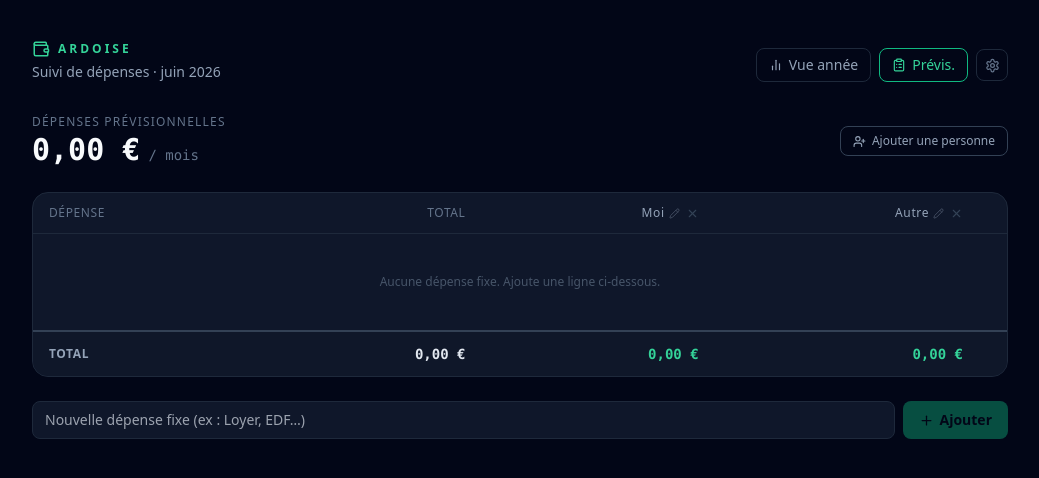
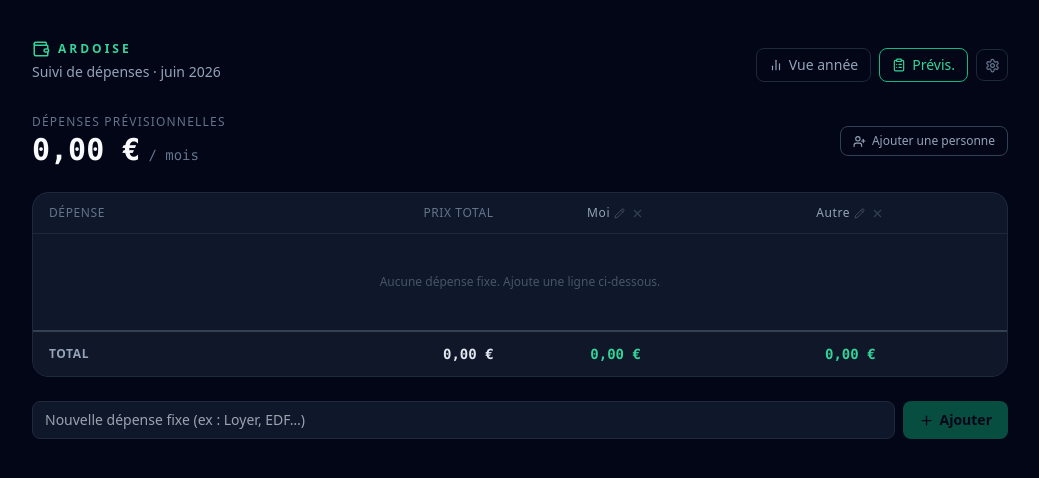
Before and after one commit to Urgog/ardoise, a React (Vite) app: page / in a window 1280 px wide. Both pictures are taken after a click on the button "Prévis.". Shown: the top 478 px of the page, without its empty margins (120-1159 px from the left). Built offline with nearby package versions, Linux system fonts and the light colour scheme.

Commit message:
feat(forecast): repartition par pourcentage, montant calcule automatiquement

```diff
--- a/src/Ardoise.jsx
+++ b/src/Ardoise.jsx
@@ -622,47 +622,50 @@ function ForecastView({ people, items, onChangePeople, onChangeItems }) {
   const [editingPerson, setEditingPerson] = useState(null);
   const [editingPersonName, setEditingPersonName] = useState("");
 
-  const totalItem = (item) => people.reduce((s, p) => s + (parseFloat(item.shares?.[p.id]) || 0), 0);
-  const totalPerson = (pid) => items.reduce((s, it) => s + (parseFloat(it.shares?.[pid]) || 0), 0);
-  const grandTotal = items.reduce((s, it) => s + totalItem(it), 0);
+  const fmtEUR = new Intl.NumberFormat("fr-FR", { style: "currency", currency: "EUR" });
+
+  // montant d'une personne sur un item = total * (pct / 100)
+  const personAmount = (item, pid) => {
+    const total = parseFloat(item.total) || 0;
+    const pct = parseFloat(item.pcts?.[pid]) || 0;
+    return total * pct / 100;
+  };
+  const totalPerson = (pid) => items.reduce((s, it) => s + personAmount(it, pid), 0);
+  const grandTotal = items.reduce((s, it) => s + (parseFloat(it.total) || 0), 0);
 
   const addItem = () => {
     if (!newLabel.trim()) return;
-    const shares = {};
-    people.forEach((p) => (shares[p.id] = 0));
-    onChangeItems([...items, { id: Date.now().toString(36), label: newLabel.trim(), shares }]);
+    const pcts = {};
+    // répartition équitable par défaut
+    const share = people.length ? Math.round(100 / people.length) : 0;
+    people.forEach((p, i) => (pcts[p.id] = i === people.length - 1 ? 100 - share * (people.length - 1) : share));
+    onChangeItems([...items, { id: Date.now().toString(36), label: newLabel.trim(), total: 0, pcts }]);
     setNewLabel("");
   };
 
-  const updateShare = (itemId, pid, val) => {
+  const updateTotal = (itemId, val) =>
+    onChangeItems(items.map((it) => it.id === itemId ? { ...it, total: val === "" ? "" : parseFloat(val) || 0 } : it));
+
+  const updatePct = (itemId, pid, val) =>
     onChangeItems(items.map((it) =>
-      it.id === itemId ? { ...it, shares: { ...it.shares, [pid]: val === "" ? "" : parseFloat(val) || 0 } } : it
+      it.id === itemId ? { ...it, pcts: { ...it.pcts, [pid]: val === "" ? "" : parseFloat(val) || 0 } } : it
     ));
-  };
 
   const removeItem = (id) => onChangeItems(items.filter((it) => it.id !== id));
 
   const addPerson = () => {
     const id = "p" + Date.now().toString(36);
-    const newPeople = [...people, { id, name: "Nouveau" }];
-    onChangePeople(newPeople);
-    onChangeItems(items.map((it) => ({ ...it, shares: { ...it.shares, [id]: 0 } })));
+    onChangePeople([...people, { id, name: "Nouveau" }]);
+    onChangeItems(items.map((it) => ({ ...it, pcts: { ...it.pcts, [id]: 0 } })));
   };
 
   const removePerson = (pid) => {
     onChangePeople(people.filter((p) => p.id !== pid));
-    onChangeItems(items.map((it) => {
-      const s = { ...it.shares };
-      delete s[pid];
-      return { ...it, shares: s };
-    }));
+    onChangeItems(items.map((it) => { const p = { ...it.pcts }; delete p[pid]; return { ...it, pcts: p }; }));
   };
 
-  const renamePerson = (pid, name) => {
+  const renamePerson = (pid, name) =>
     onChangePeople(people.map((p) => p.id === pid ? { ...p, name } : p));
-  };
-
-  const fmtEUR = new Intl.NumberFormat("fr-FR", { style: "currency", currency: "EUR" });
 
   return (
     <div className="space-y-6">
@@ -687,10 +690,10 @@ function ForecastView({ people, items, onChangePeople, onChangeItems }) {
           <thead>
             <tr className="border-b border-slate-800">
               <th className="py-3 pl-4 pr-2 text-left text-xs font-medium uppercase tracking-wider text-slate-500">Dépense</th>
-              <th className="px-3 py-3 text-right text-xs font-medium uppercase tracking-wider text-slate-500">Total</th>
+              <th className="px-3 py-3 text-right text-xs font-medium uppercase tracking-wider text-slate-500">Prix total</th>
               {people.map((p) => (
-                <th key={p.id} className="px-3 py-3 text-right text-xs font-medium uppercase tracking-wider text-slate-400">
-                  <div className="flex items-center justify-end gap-1.5">
+                <th key={p.id} className="px-3 py-3 text-center text-xs font-medium uppercase tracking-wider text-slate-400">
+                  <div className="flex items-center justify-center gap-1.5">
                     {editingPerson === p.id ? (
                       <input autoFocus value={editingPersonName}
                         onChange={(e) => setEditingPersonName(e.target.value)}
@@ -719,19 +722,30 @@ function ForecastView({ people, items, onChangePeople, onChangeItems }) {
             {items.map((item) => (
               <tr key={item.id} className="group hover:bg-slate-800/30">
                 <td className="py-2 pl-4 pr-2 font-medium text-slate-200">{item.label}</td>
-                <td className="px-3 py-2 text-right font-mono text-slate-300 tabular-nums">
-                  {fmtEUR.format(totalItem(item))}
+                {/* Prix total */}
+                <td className="px-3 py-2">
+                  <div className="flex items-center justify-end gap-1">
+                    <input type="number" min="0" step="0.01"
+                      value={item.total ?? 0}
+                      onChange={(e) => updateTotal(item.id, e.target.value)}
+                      className="w-24 rounded border border-slate-700 bg-slate-950 px-2 py-1 text-right font-mono text-xs text-slate-200 outline-none focus:border-emerald-500" />
+                    <span className="text-xs text-slate-600">€</span>
+                  </div>
                 </td>
+                {/* % + montant par personne */}
                 {people.map((p) => (
                   <td key={p.id} className="px-3 py-2">
-                    <div className="flex items-center justify-end gap-1">
-                      <input
-                        type="number" min="0" step="0.01"
-                        value={item.shares?.[p.id] ?? 0}
-                        onChange={(e) => updateShare(item.id, p.id, e.target.value)}
-                        className="w-24 rounded border border-slate-700 bg-slate-950 px-2 py-1 text-right font-mono text-xs text-slate-200 outline-none focus:border-emerald-500"
-                      />
-                      <span className="text-xs text-slate-600">€</span>
+                    <div className="flex flex-col items-end gap-0.5">
+                      <div className="flex items-center gap-1">
+                        <input type="number" min="0" max="100" step="1"
+                          value={item.pcts?.[p.id] ?? 0}
+                          onChange={(e) => updatePct(item.id, p.id, e.target.value)}
+                          className="w-16 rounded border border-slate-700 bg-slate-950 px-2 py-1 text-right font-mono text-xs text-slate-200 outline-none focus:border-emerald-500" />
+                        <span className="text-xs text-slate-600">%</span>
+                      </div>
+                      <span className="font-mono text-xs text-emerald-400 tabular-nums">
+                        {fmtEUR.format(personAmount(item, p.id))}
+                      </span>
                     </div>
                   </td>
                 ))}
@@ -748,8 +762,8 @@ function ForecastView({ people, items, onChangePeople, onChangeItems }) {
               <td className="py-3 pl-4 pr-2 text-xs font-semibold uppercase tracking-wider text-slate-400">Total</td>
               <td className="px-3 py-3 text-right font-mono font-semibold text-slate-200 tabular-nums">{fmtEUR.format(grandTotal)}</td>
               {people.map((p) => (
-                <td key={p.id} className="px-3 py-3 text-right font-mono font-semibold text-emerald-400 tabular-nums">
-                  {fmtEUR.format(totalPerson(p.id))}
+                <td key={p.id} className="px-3 py-3 text-center">
+                  <span className="font-mono font-semibold text-emerald-400 tabular-nums">{fmtEUR.format(totalPerson(p.id))}</span>
                 </td>
               ))}
               <td />
```
